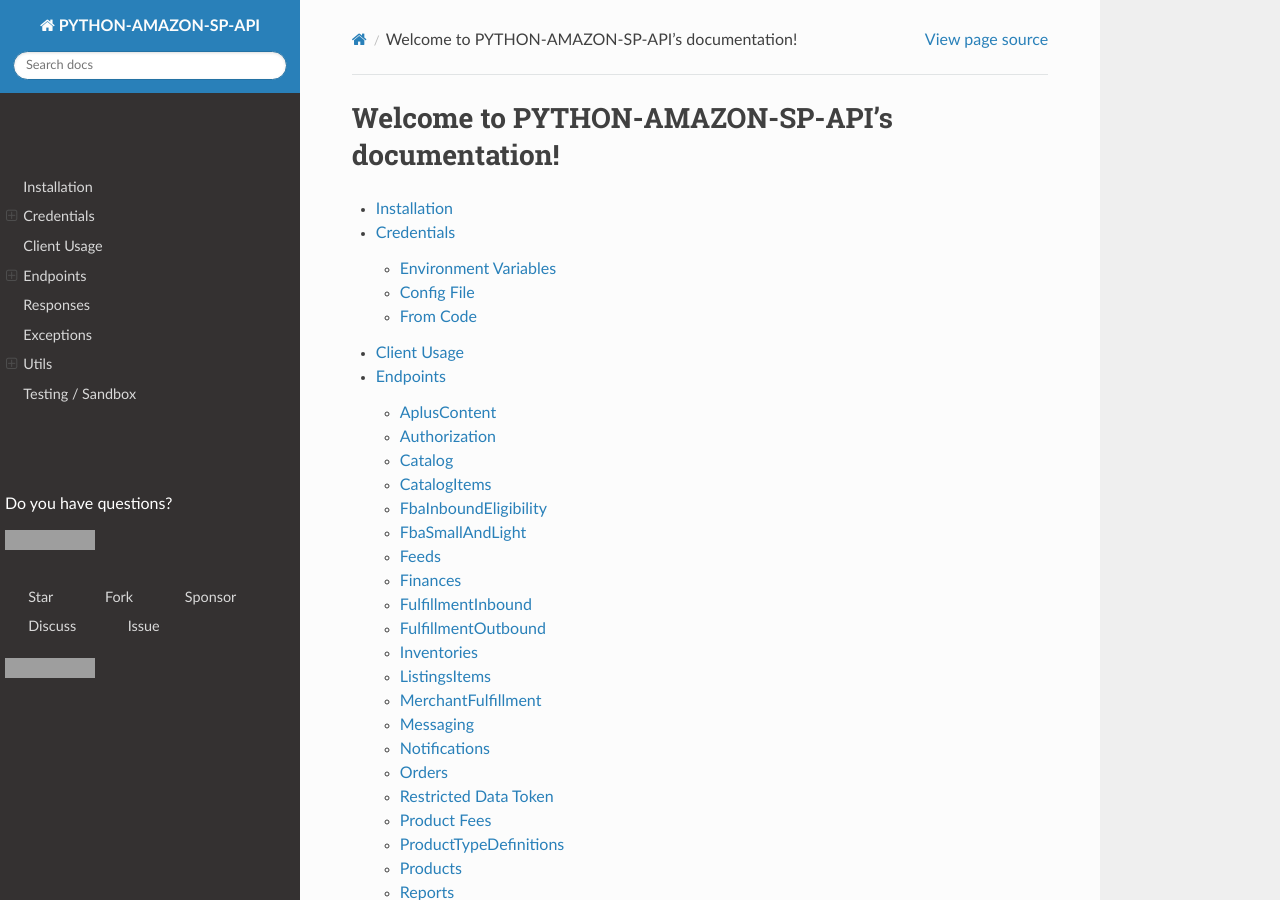
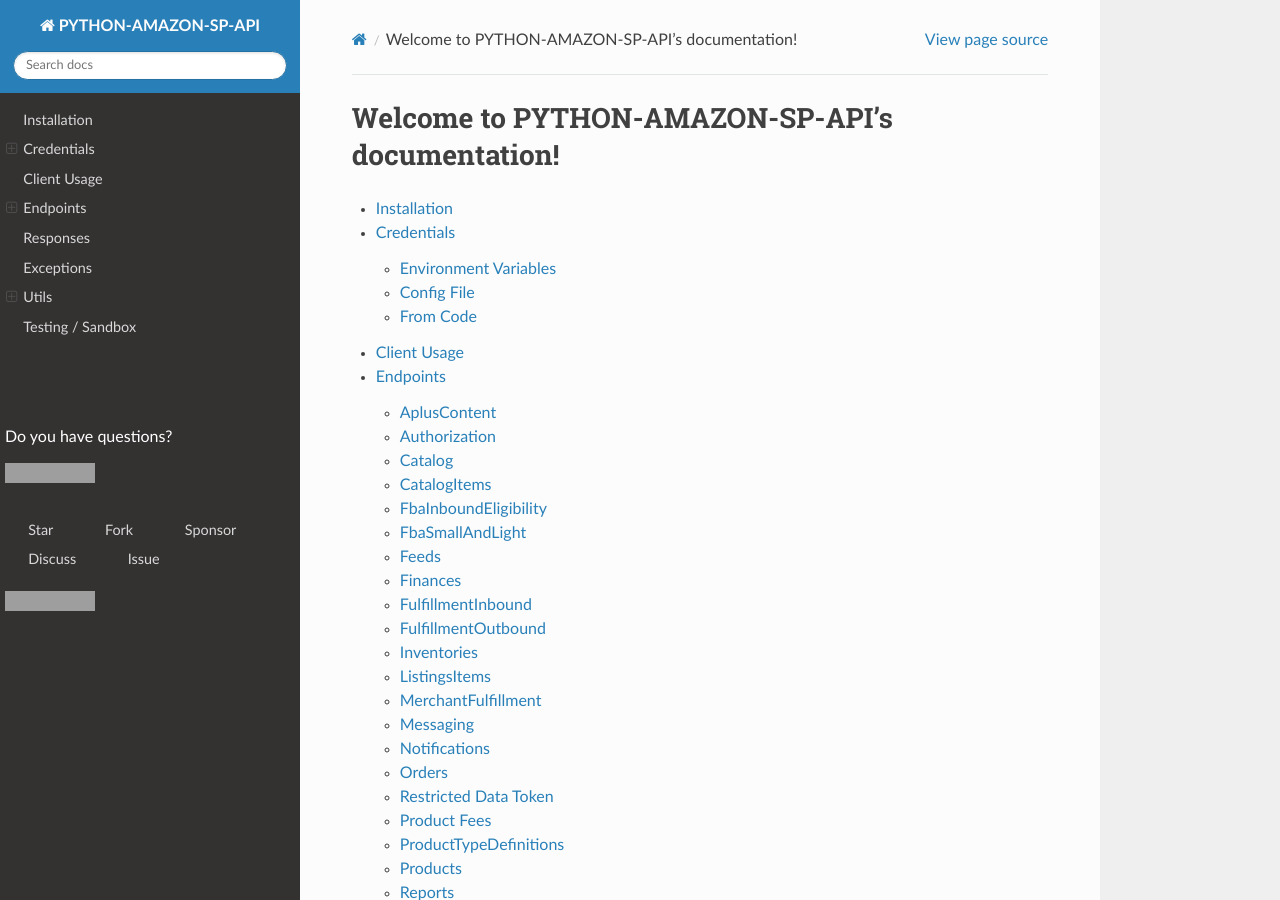
Before and after one commit to saleweaver/sp-api-docs, a Sphinx documentation site: the page built from docs/index.rst, in a window 1280 px wide and 900 px high. Built offline with Sphinx 7.4.7 and the Read the Docs theme 2.0.0, drawn with Linux system fonts in a browser that asks for light colours; comment, search, counter and statistics services are not loaded; grey boxes are pictures that could not be loaded.

```diff
--- a/docs/_templates/layout.html
+++ b/docs/_templates/layout.html
@@ -1,6 +1,6 @@
 {% extends "!layout.html" %}
 {% block menu %}
- <div id="payment-request-button" style="margin-top: 5rem;"></div>
+ <div id="payment-request-button" style=""></div>
 {{ super() }}
 <div style="display: flex; height: 100%; flex-direction: column;">
 
```
